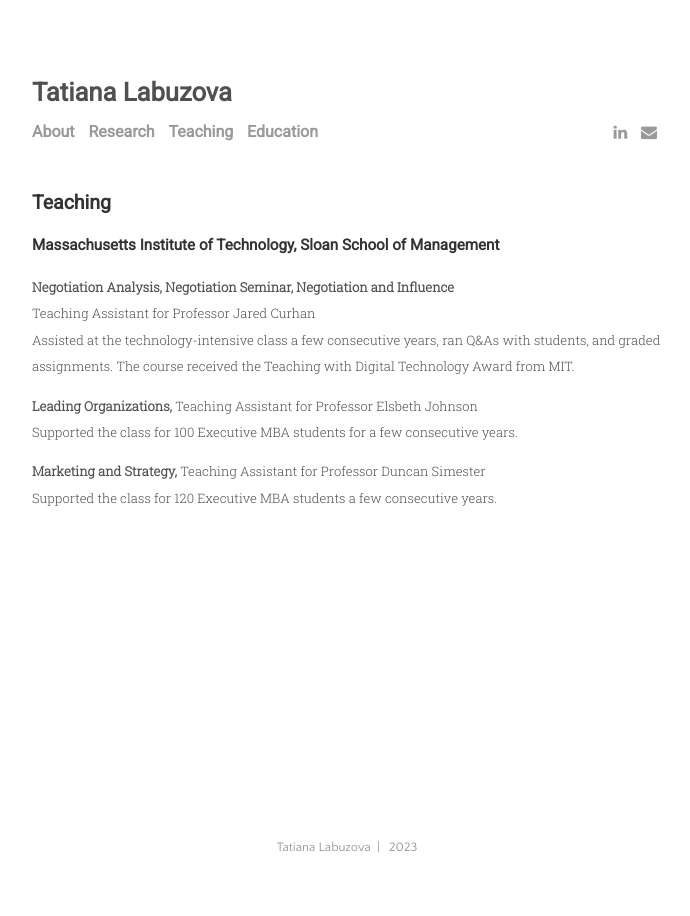
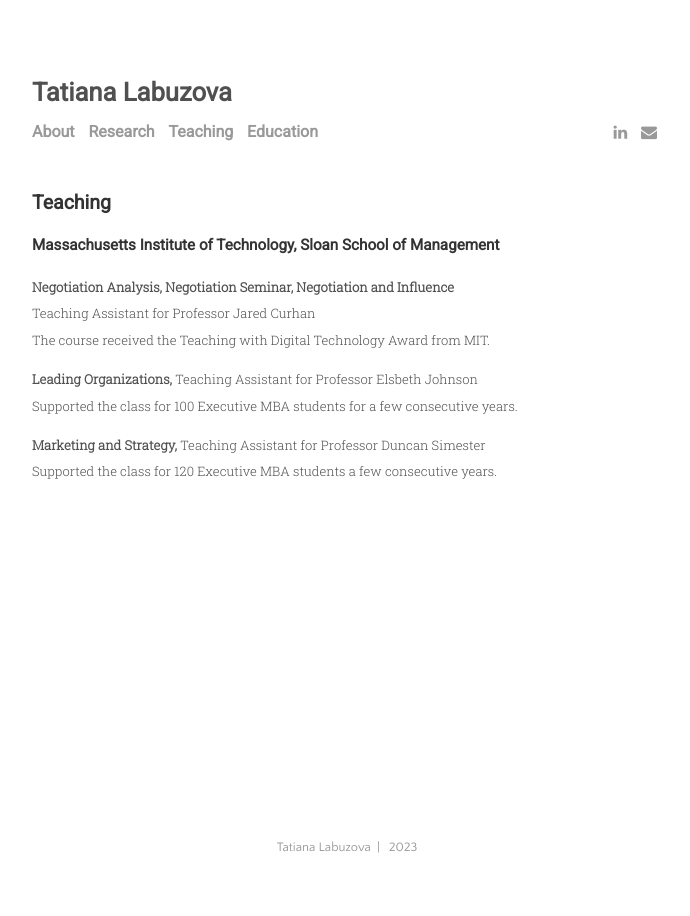
Before and after one commit to tatianalabuzova/tatianalabuzova.github.io, a Jekyll site: the page built from menu/teaching.md, in a window 1280 px wide. Shown: the whole page, without its empty margins (293-983 px from the left). Built offline with Jekyll 4.4.1, drawn with Linux system fonts in a browser that asks for light colours.

Commit message:
Update teaching.md

```diff
--- a/menu/teaching.md
+++ b/menu/teaching.md
@@ -8,7 +8,7 @@ title: Teaching
 
 <p><b> Negotiation Analysis, Negotiation Seminar, Negotiation and Influence</b><br>
 Teaching Assistant for Professor Jared Curhan<br>
-Assisted at the technology-intensive class a few consecutive years, ran Q&As with students, and graded assignments. The course received the Teaching with Digital Technology Award from MIT.</p>
+The course received the Teaching with Digital Technology Award from MIT.</p>
 
 <p><b> Leading Organizations,</b> Teaching Assistant for Professor Elsbeth Johnson <br>
 Supported the class for 100 Executive MBA students for a few consecutive years.</p>
```
